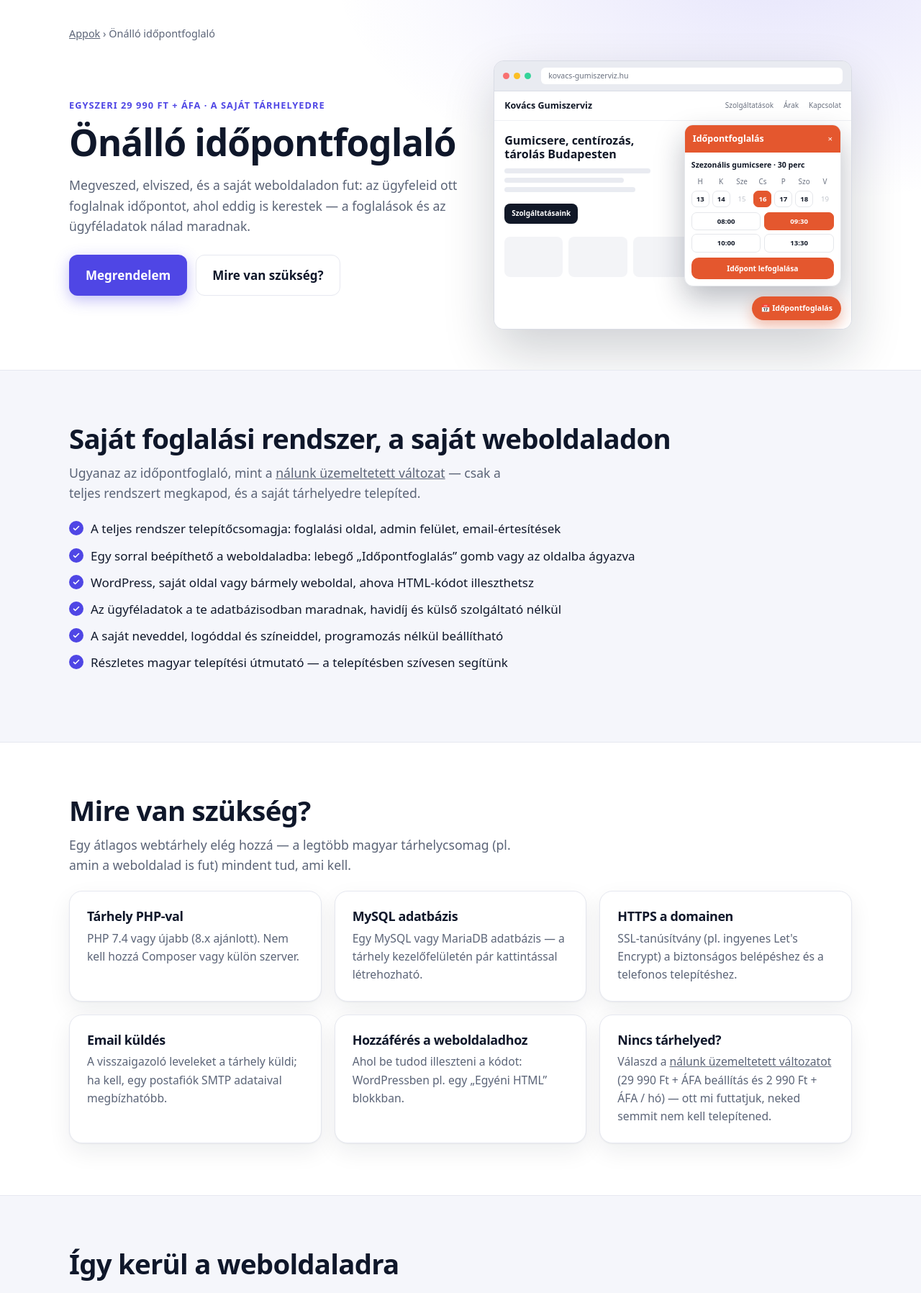
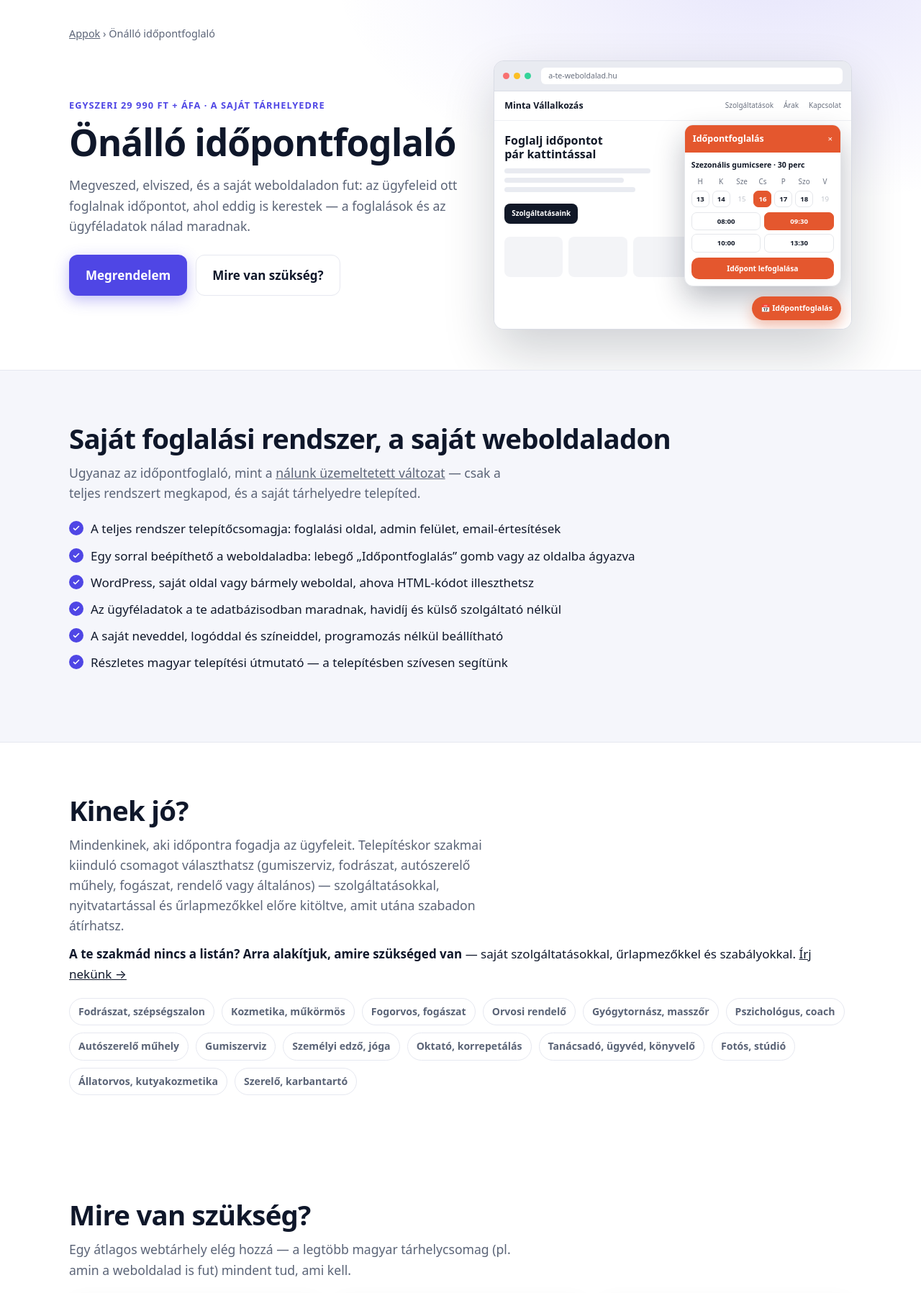
Before and after one commit to puskaister/myai, a PHP site: page /appok/onallo-idopontfoglalo/ in a window 1280 px wide. Shown: the part 66-1863 px from the top of the page at 72% size. Run offline with PHP 8.4, Linux system fonts and the light colour scheme.

Commit message:
Önálló időpontfoglaló: általános (nem gumiszervizes) makett, „Kinek jó?” felsorolás (fodrász, fogorvos, rendelő, edző, tanácsadó…), „arra alakítjuk, amire szükséged van”
Co-Authored-By: Claude Opus 5.5 <noreply@anthropic.com>

```diff
--- a/public/_inc/apps.php
+++ b/public/_inc/apps.php
@@ -24,7 +24,7 @@ const APPS = [
         'short'   => 'Az időpontfoglaló teljes rendszere a saját tárhelyedre: megveszed, elviszed, és egy sorral a weboldaladba építed — havidíj nélkül.',
         'badge'   => '29 990 Ft + ÁFA, egyszeri',
         'mockup'  => 'mockup_onallo',
-        'for'     => 'Saját weboldallal és tárhellyel rendelkező vállalkozások',
+        'for'     => 'Fodrász, kozmetikus, fogorvos, rendelő, autószerviz, edző, tanácsadó… – arra alakítjuk, amire szükséged van',
     ],
     'followup' => [
         'name'    => 'Followup – napi teendők',
--- a/public/_inc/mockups.php
+++ b/public/_inc/mockups.php
@@ -11,7 +11,7 @@ function mockup_booking(): void { ?>
       <div class="app-top"><b>Minta Gumiszerviz</b><span>Online időpontfoglalás</span></div>
       <div class="app-body">
         <div class="app-card">
-          <div class="t">Szezonális gumicsere · 30 perc</div>
+          <div class="t">Konzultáció · 45 perc</div>
           <div class="mini-cal">
             <i>H</i><i>K</i><i>Sze</i><i>Cs</i><i>P</i><i>Szo</i><i>V</i>
             <s class="off">6</s><s>7</s><s>8</s><s class="sel">9</s><s>10</s><s>11</s><s class="off">12</s>
@@ -120,11 +120,11 @@ function mockup_ugyintezes(): void { ?>
 function mockup_onallo(): void { ?>
 <div aria-hidden="true">
   <div class="browser site-mock">
-    <div class="browser-bar"><i></i><i></i><i></i><span>kovacs-gumiszerviz.hu</span></div>
+    <div class="browser-bar"><i></i><i></i><i></i><span>a-te-weboldalad.hu</span></div>
     <div class="site-page">
-      <div class="site-nav"><b>Kovács Gumiszerviz</b><span>Szolgáltatások</span><span>Árak</span><span>Kapcsolat</span></div>
+      <div class="site-nav"><b>Minta Vállalkozás</b><span>Szolgáltatások</span><span>Árak</span><span>Kapcsolat</span></div>
       <div class="site-hero">
-        <div class="site-h">Gumicsere, centírozás,<br>tárolás Budapesten</div>
+        <div class="site-h">Foglalj időpontot<br>pár kattintással</div>
         <div class="site-l" style="width:78%"></div><div class="site-l" style="width:64%"></div><div class="site-l" style="width:70%"></div>
         <div class="site-cta">Szolgáltatásaink</div>
       </div>
--- a/public/appok/onallo-idopontfoglalo/index.php
+++ b/public/appok/onallo-idopontfoglalo/index.php
@@ -25,6 +25,30 @@ app_hero('onallo-idopontfoglalo', 'Egyszeri 29 990 Ft + ÁFA · a saját tárhel
           <li>A saját neveddel, logóddal és színeiddel, programozás nélkül beállítható</li>
           <li>Részletes magyar telepítési útmutató — a telepítésben szívesen segítünk</li>
         </ul>
+      </div>
+    </div>
+  </section>
+
+  <section>
+    <div class="wrap">
+      <h2>Kinek jó?</h2>
+      <p class="lead" style="margin-top:12px">Mindenkinek, aki időpontra fogadja az ügyfeleit. Telepítéskor szakmai kiinduló csomagot választhatsz (gumiszerviz, fodrászat, autószerelő műhely, fogászat, rendelő vagy általános) — szolgáltatásokkal, nyitvatartással és űrlapmezőkkel előre kitöltve, amit utána szabadon átírhatsz.</p>
+      <p style="margin-top:12px"><strong>A te szakmád nincs a listán? Arra alakítjuk, amire szükséged van</strong> — saját szolgáltatásokkal, űrlapmezőkkel és szabályokkal. <a href="#kapcsolat">Írj nekünk →</a></p>
+      <div class="platforms" style="margin-top:20px">
+          <span class="chip">Fodrászat, szépségszalon</span>
+          <span class="chip">Kozmetika, műkörmös</span>
+          <span class="chip">Fogorvos, fogászat</span>
+          <span class="chip">Orvosi rendelő</span>
+          <span class="chip">Gyógytornász, masszőr</span>
+          <span class="chip">Pszichológus, coach</span>
+          <span class="chip">Autószerelő műhely</span>
+          <span class="chip">Gumiszerviz</span>
+          <span class="chip">Személyi edző, jóga</span>
+          <span class="chip">Oktató, korrepetálás</span>
+          <span class="chip">Tanácsadó, ügyvéd, könyvelő</span>
+          <span class="chip">Fotós, stúdió</span>
+          <span class="chip">Állatorvos, kutyakozmetika</span>
+          <span class="chip">Szerelő, karbantartó</span>
       </div>
     </div>
   </section>
```
